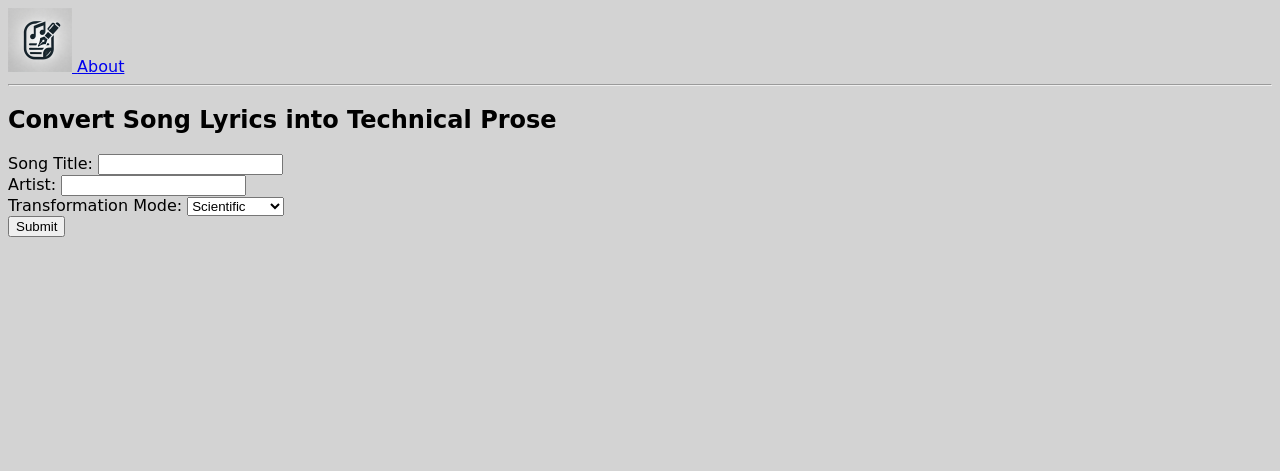
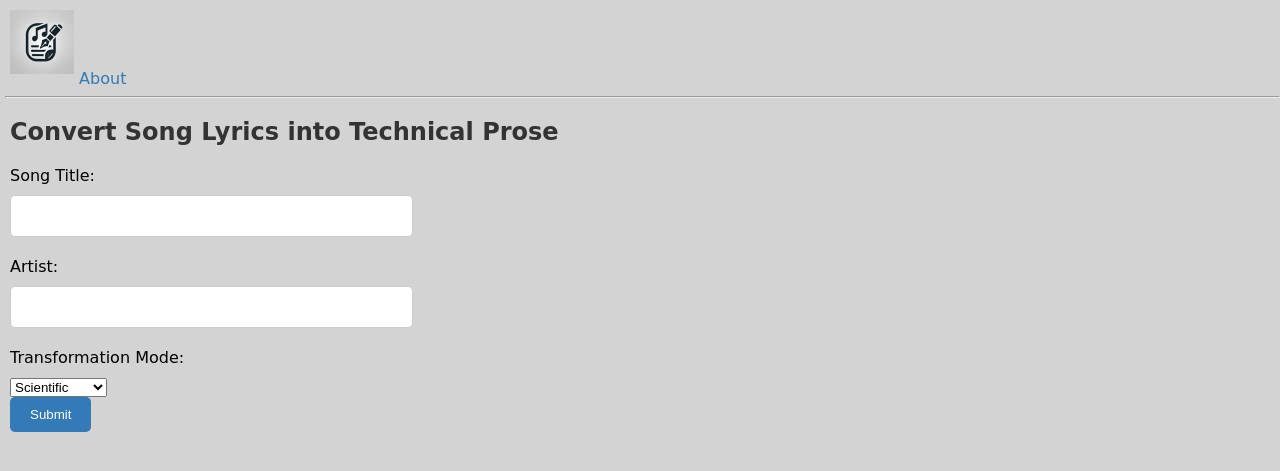
Before and after one commit to Hcha-byte/SongReWriter, a Flask app: page / in a window 1280 px wide. Shown: the top 471 px of the page. Run offline with Flask 3, Linux system fonts and the light colour scheme; parts of the project's set-up code (start-up, migrations or seed data) failed here and were passed over.

Commit message:
Update css

```diff
--- /dev/null
+++ b/app/static/css/styles.css
@@ -0,0 +1,74 @@
+body {
+  background-color: lightgray;
+  font-family: comic sans ms;
+  margin: 0; /* remove default margin */
+  padding: 0; /* remove default padding */
+  margin-left: 5px;
+}
+
+/* add some basic styling for headings */
+h1, h2, h3, h4, h5, h6 {
+  font-weight: bold;
+  color: #333; /* dark gray */
+  margin-bottom: 10px;
+  margin-left: 5px;
+}
+
+/* style links */
+a {
+  text-decoration: none;
+  color: #337ab7; /* blue */
+}
+
+a:hover {
+  color: #23527c; /* darker blue on hover */
+}
+
+/* add some basic styling for paragraphs */
+p {
+  font-size: 16px;
+  line-height: 1.5;
+  margin-bottom: 20px;
+  margin-left: 5px;
+}
+
+/* style images */
+img {
+  max-width: 100%;
+  height: auto;
+  margin: 10px 0;
+  margin-left: 5px;
+}
+
+/* add some basic styling for forms */
+form {
+  margin-top: 20px;
+  margin-left: 5px;
+}
+
+label {
+  display: block;
+  margin-bottom: 10px;
+}
+
+input[type="text"], input[type="email"], input[type="password"] {
+  width: 30%;
+  height: 20px;
+  margin-bottom: 20px;
+  padding: 10px;
+  border: 1px solid #ccc; /* light gray border */
+  border-radius: 5px;
+}
+
+input[type="submit"] {
+  background-color: #337ab7; /* blue */
+  color: #fff; /* white */
+  padding: 10px 20px;
+  border: none;
+  border-radius: 5px;
+  cursor: pointer;
+}
+
+input[type="submit"]:hover {
+  background-color: #23527c; /* darker blue on hover */
+}
--- a/app/templates/about.html
+++ b/app/templates/about.html
@@ -1,6 +1,5 @@
 <!DOCTYPE html>
 {% extends "base.html" %}
-<link rel="stylesheet" href="styles.css">
 {% block content %}
 <body>
 <h1 id="songrewriter">SongReWriter</h1>
--- a/app/templates/base.html
+++ b/app/templates/base.html
@@ -1,5 +1,5 @@
 <!DOCTYPE html>
-<!--suppress HtmlUnknownTarget -->
+
 <html lang="en">
     <head>
         {% if title %}
@@ -8,7 +8,7 @@
         <title>SongReWriter</title>
         {% endif %}
         <link rel="icon" href="{{ url_for('static', filename='favicon.ico') }}" type="image/x-icon">
-        <link rel="stylesheet" href="styles.css">
+        <link rel="stylesheet" href="{{ url_for('static', filename='css/styles.css') }}">
     </head>
     <body>
         <div>
--- a/app/templates/index.html
+++ b/app/templates/index.html
@@ -1,6 +1,6 @@
 <!-- app/templates/index.html -->
 {% extends "base.html" %}
-        <link rel="stylesheet" href="styles.css">
+
 
     {% block content %}
     <h2>Convert Song Lyrics into Technical Prose</h2>
--- a/app/templates/lyrics.html
+++ b/app/templates/lyrics.html
@@ -1,6 +1,6 @@
 <!DOCTYPE html>
 {% extends "base.html" %}
-        <link rel="stylesheet" href="styles.css">
+
     {% block content %}
 
     {% if transformed_lyrics %}
--- a/app/templates/styles.css
+++ /dev/null
@@ -1,4 +0,0 @@
-body {
-  background-color: lightgray;
-  font-family: comic sans ms;
-}
```
